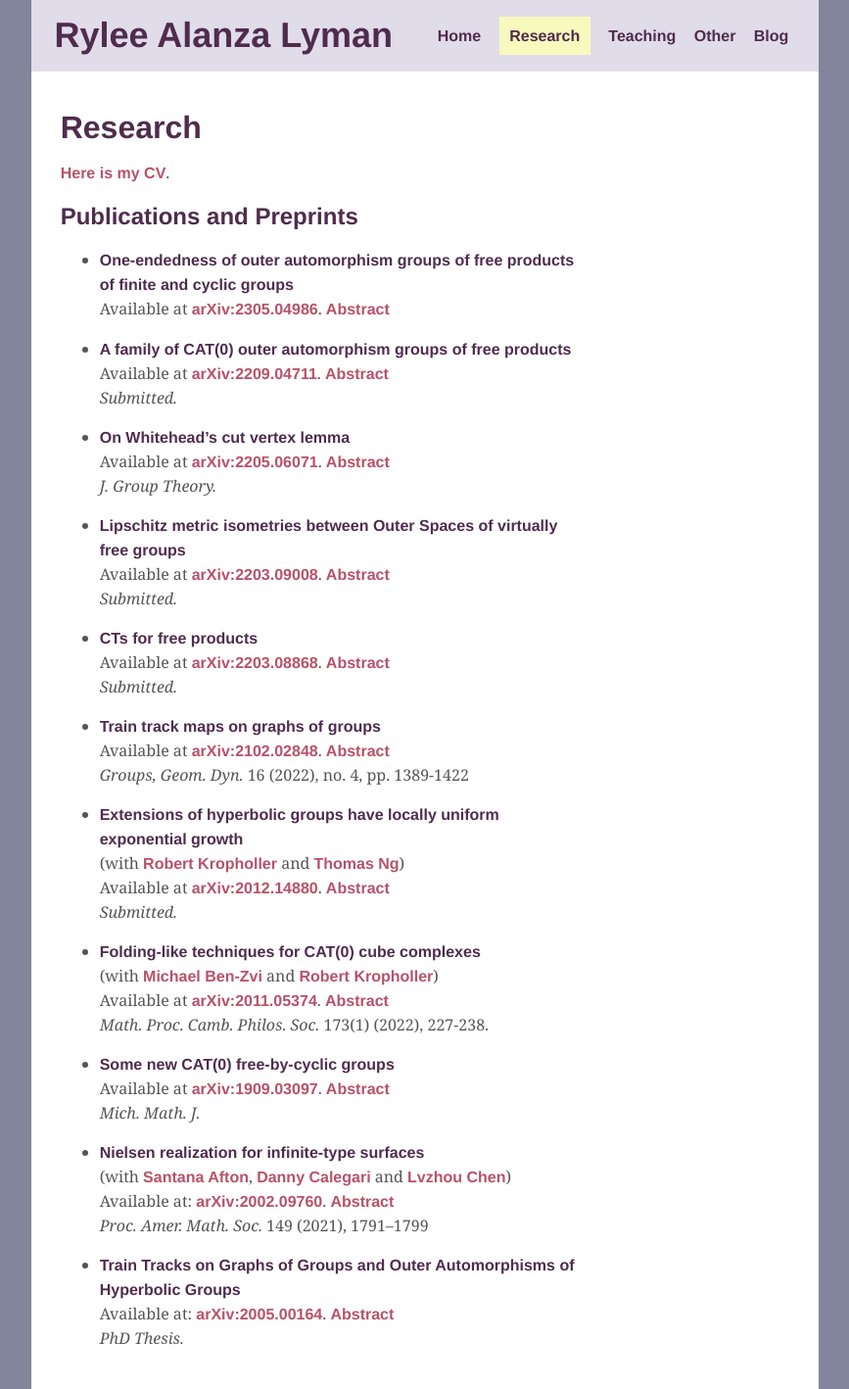
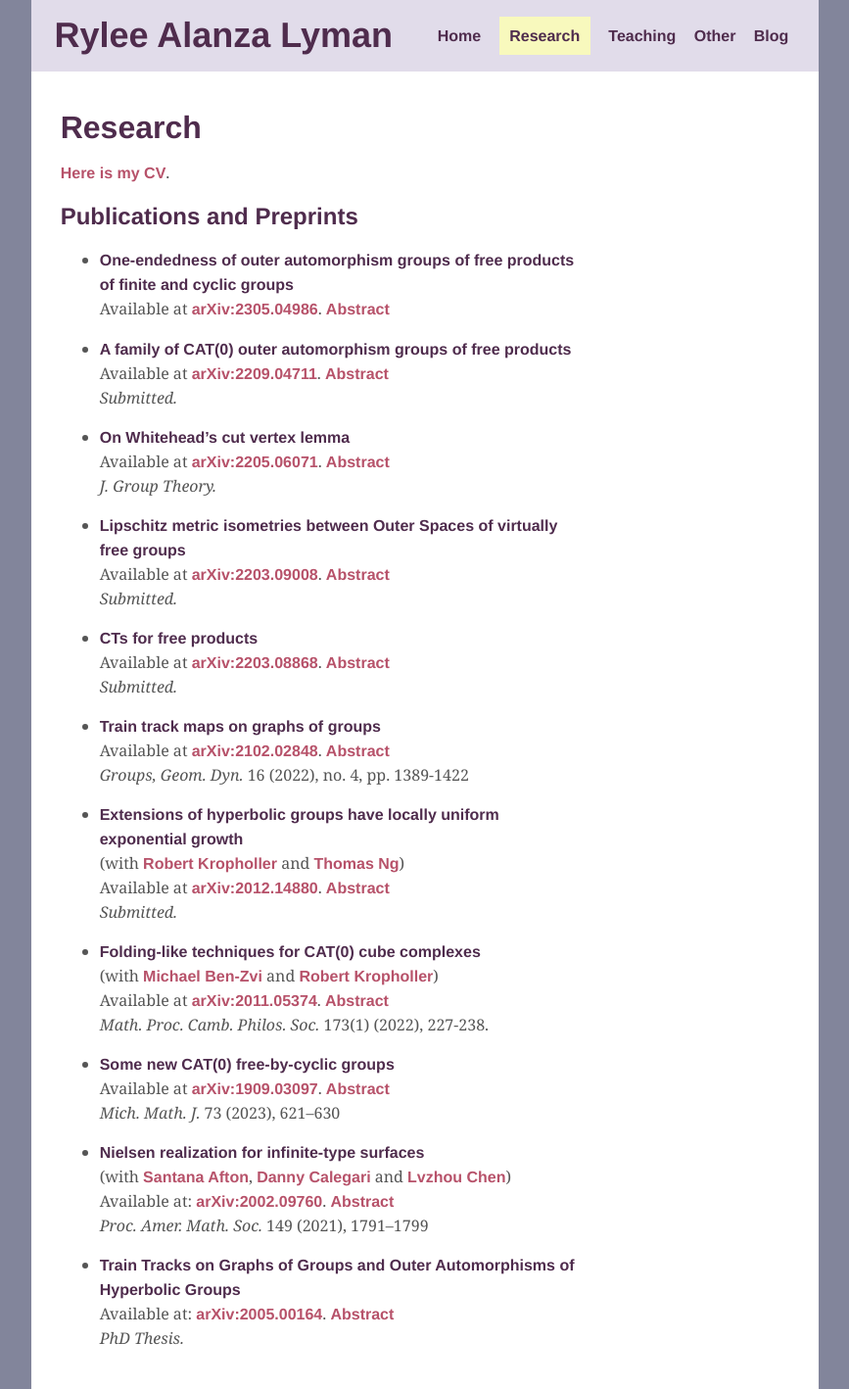
Before and after one commit to ryleelyman/Site, a Jekyll site: the page built from research.md, in a window 1280 px wide. Shown: the whole page at 98% size, without its empty margins (206-1073 px from the left). Built offline with Jekyll 4.4.1, drawn with Linux system fonts in a browser that asks for light colours.

Commit message:
update CV

```diff
--- a/research.md
+++ b/research.md
@@ -168,7 +168,7 @@ while the second applies in particular to certain generalized Baumslag–Solitar
  - **Some new CAT(0) free-by-cyclic groups**
  Available at [arXiv:1909.03097](http://arXiv.org/abs/1909.03097).
 <a onclick="displayabs('newCAT0')">Abstract</a>
- *Mich. Math. J.*
+ *Mich. Math. J.* 73 (2023), 621--630
 <div id="newCAT0" style="display: none">
   <blockquote>
     We show the existence
```
Also changed, not shown: 1 other file.
